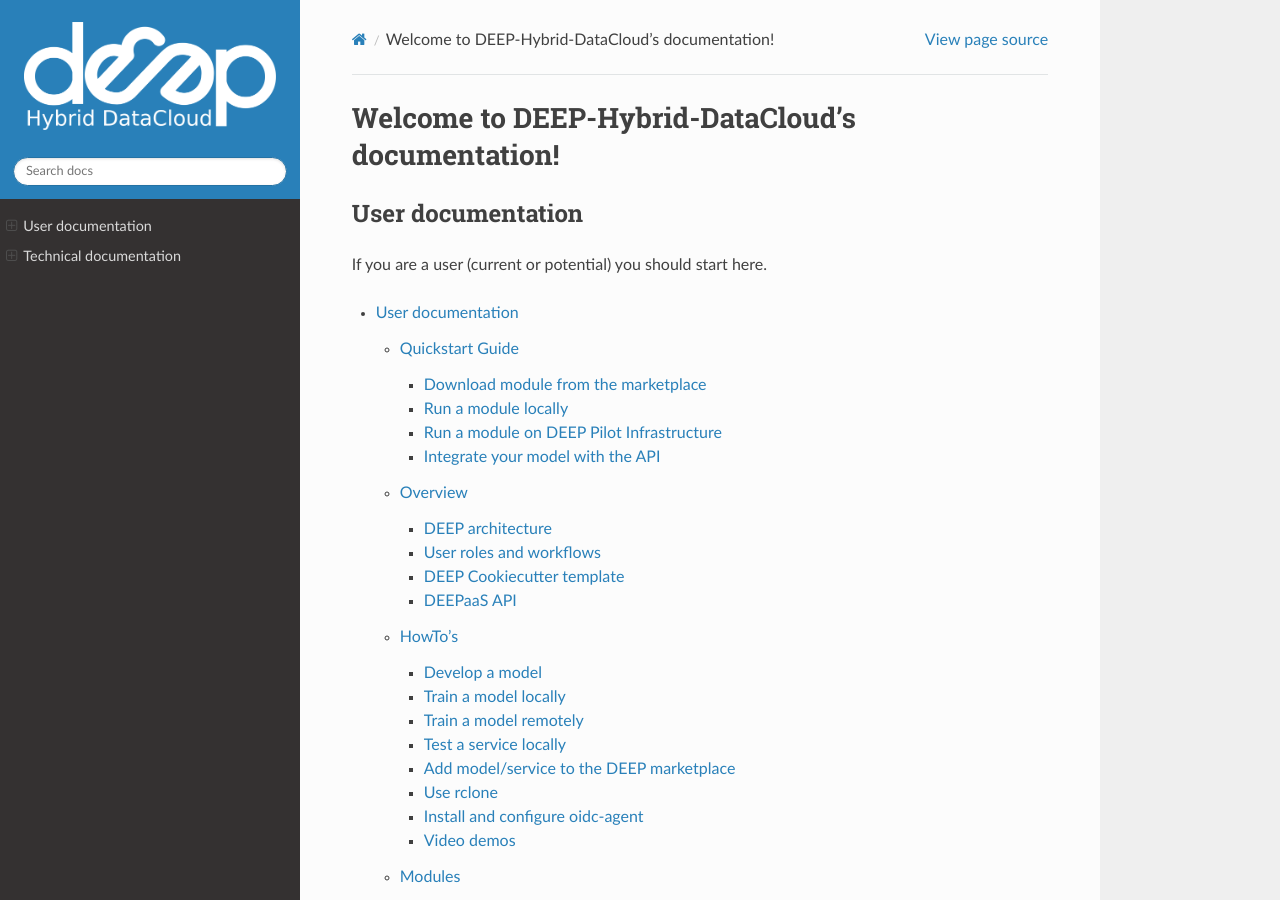
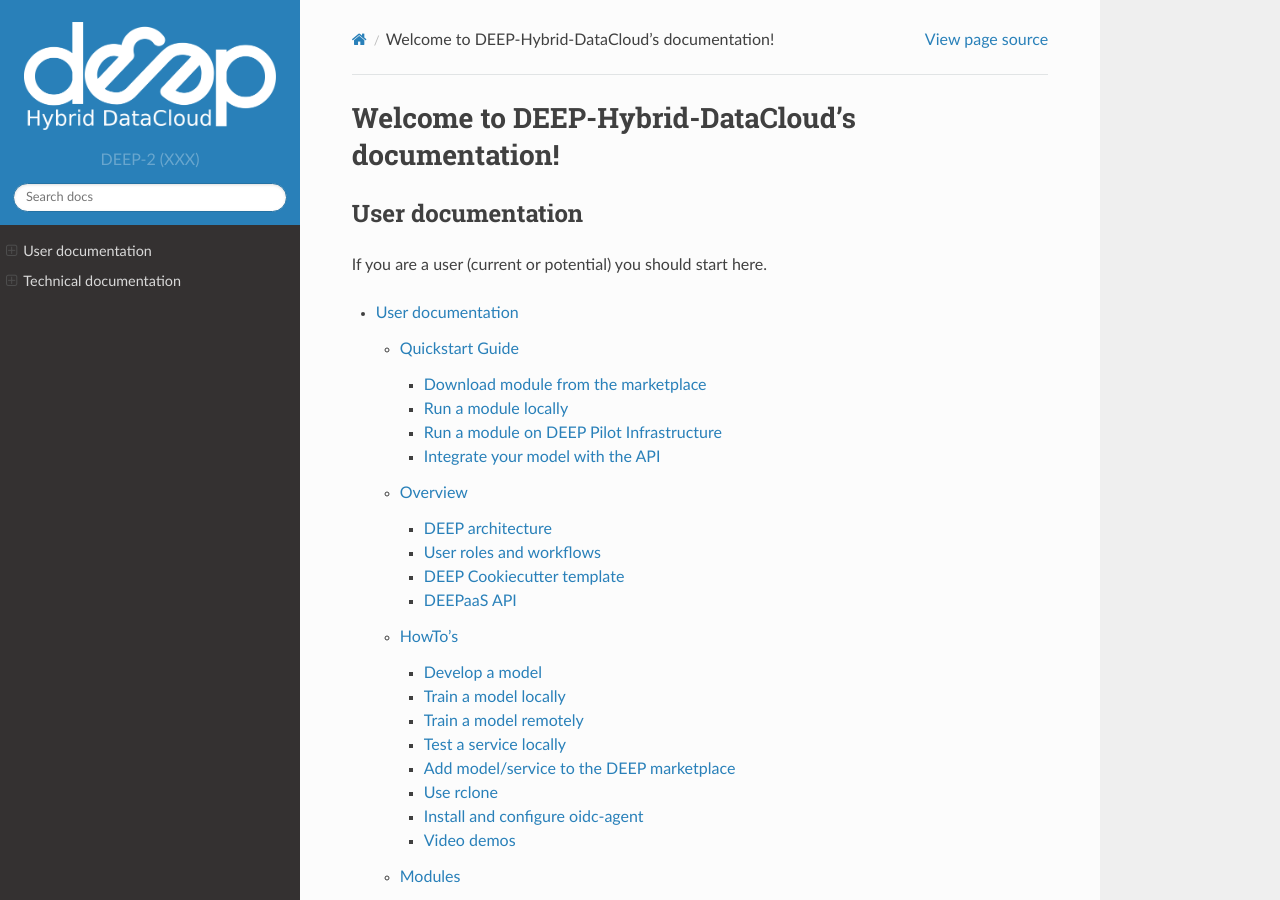
Before and after one commit to deephdc/deep-docs, a Sphinx documentation site: the page built from source/index.rst, in a window 1280 px wide and 900 px high. Built offline with Sphinx 7.4.7 and the Read the Docs theme 2.0.0, drawn with Linux system fonts in a browser that asks for light colours.

Commit message:
Include correct version in documentation

```diff
--- a/source/conf.py
+++ b/source/conf.py
@@ -24,9 +24,9 @@
 author = 'DEEP-Hybrid-DataCloud consortium'
 
 # The short X.Y version
-version = ''
+version = 'DEEP-2 (XXX)'
 # The full version, including alpha/beta/rc tags
-release = 'DEEP-1 (Genesis)'
+release = 'DEEP-2 (XXX)'
 
 
 # -- General configuration ---------------------------------------------------
```
